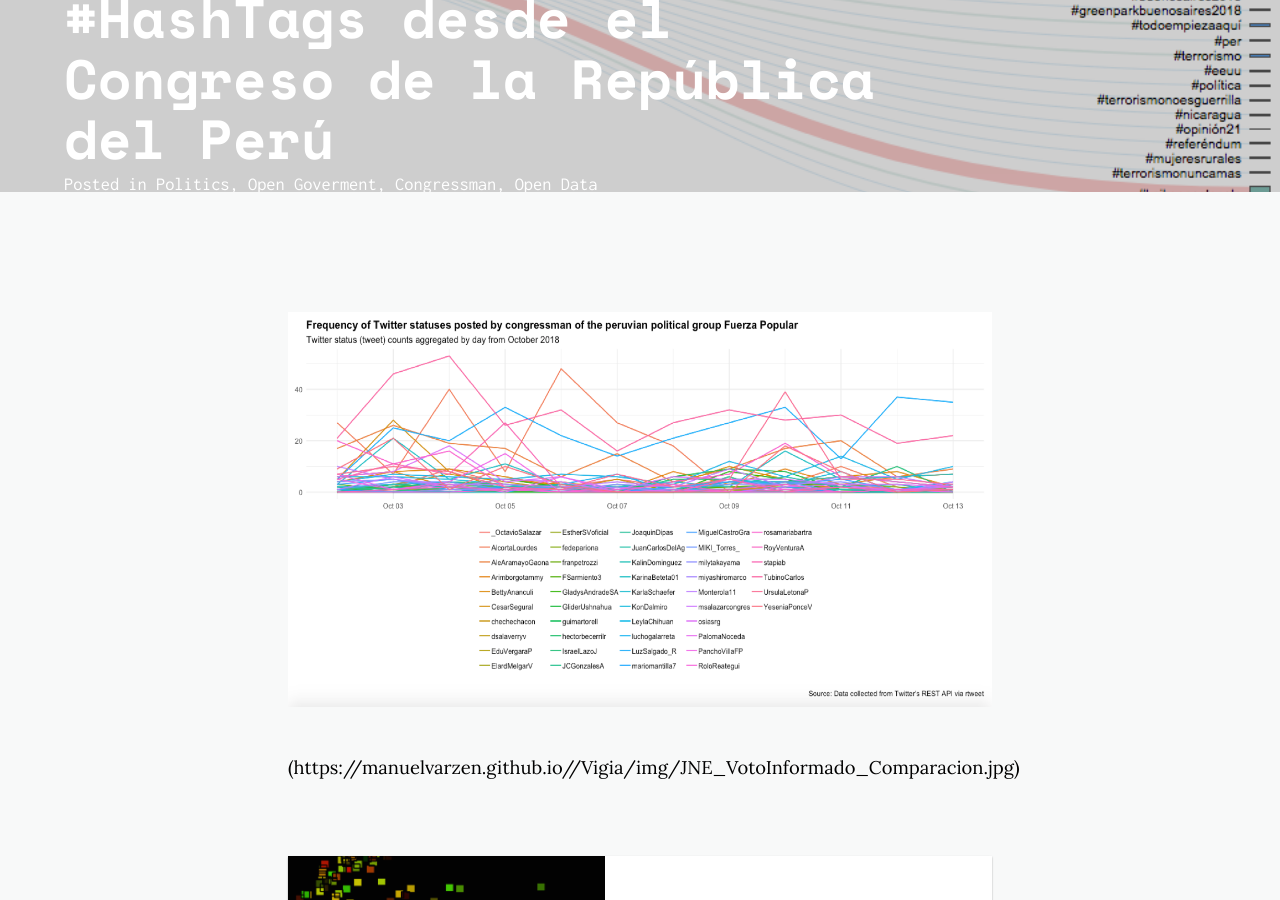
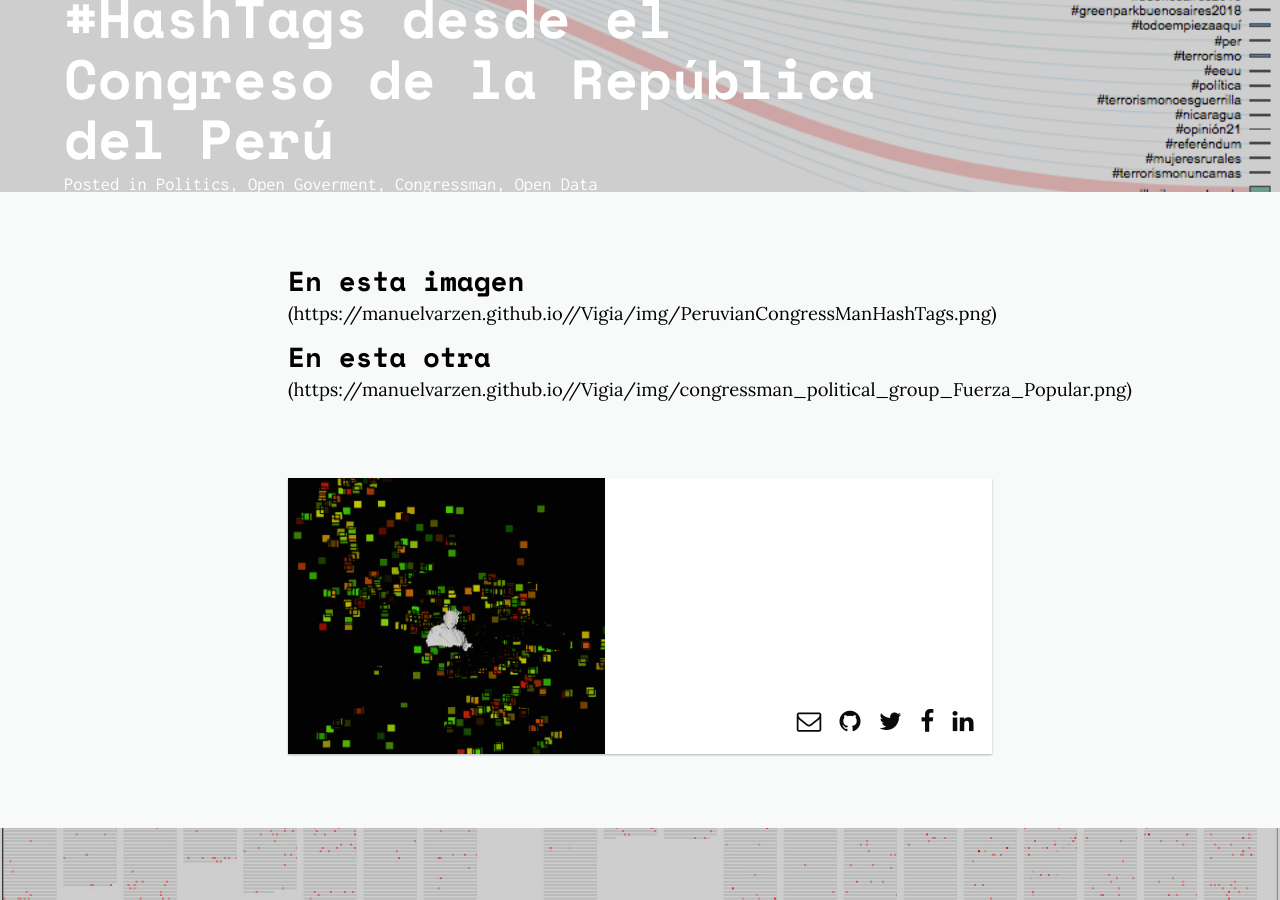
Before and after one commit to manuelvarzen/Vigia, a Jekyll site: the page built from _posts/2018-10-14-Tweets-From-Peruvian-Congress.md, in a window 1280 px wide and 900 px high, scrolled down 452 px. Built offline with Jekyll 4.4.1, drawn with Linux system fonts in a browser that asks for light colours; nearby versions of some CDN libraries.

Commit message:
Update 2018-10-14-Tweets-From-Peruvian-Congress.md

```diff
--- a/_posts/2018-10-14-Tweets-From-Peruvian-Congress.md
+++ b/_posts/2018-10-14-Tweets-From-Peruvian-Congress.md
@@ -12,8 +12,12 @@ categories:
   - Congressman
   - Open Data
 ---
+### En esta imagen
 
 
-![Frecuencia de tweets publicados por los congresistas de Fuerza Popular]({{"/img/congressman_political_group_Fuerza_Popular.png" | absolute_url }})
+({{"/img/PeruvianCongressManHashTags.png" | absolute_url }})
 
-({{"/img/JNE_VotoInformado_Comparacion.jpg" | absolute_url }})
+
+### En esta otra
+
+({{"/img/congressman_political_group_Fuerza_Popular.png" | absolute_url }})
```
